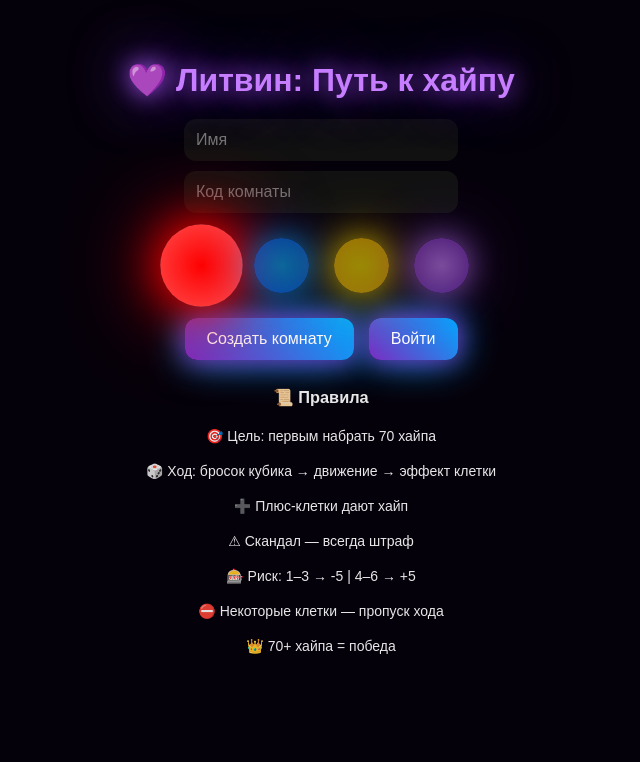
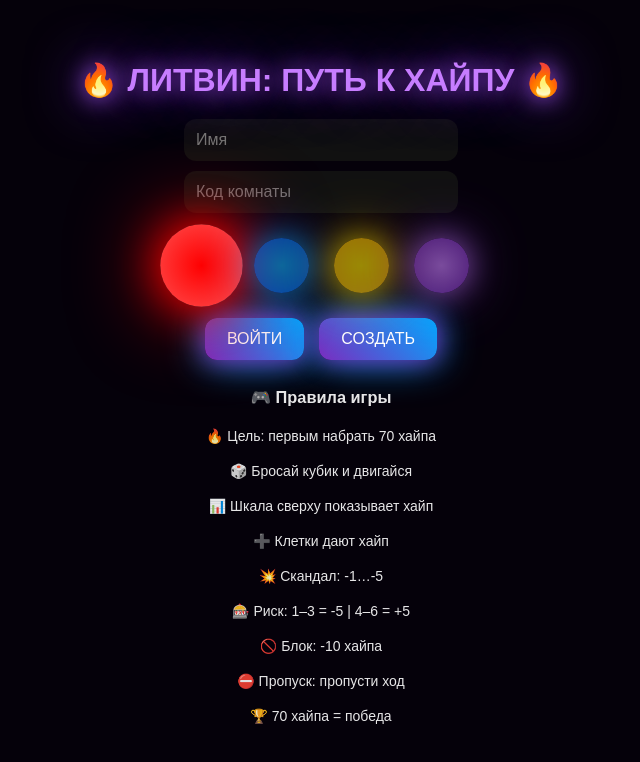
Before and after one commit to pupinupi/Litgame, a website: page public/index.html in a window 1280 px wide. Shown: the whole page, without its empty margins (319-959 px from the left). Drawn offline with nearby package versions, Linux system fonts and the light colour scheme; no server answers.

Commit message:
Update index.html

```diff
--- a/public/index.html
+++ b/public/index.html
@@ -2,19 +2,19 @@
 <html>
 <head>
 <meta charset="UTF-8">
-<title>Игра</title>
+<title>Литвин</title>
 <link rel="stylesheet" href="style.css">
 </head>
 <body>
 
 <div id="lobby">
 
-  <h1 class="title">💜 Литвин: Путь к хайпу</h1>
+  <h1 class="title">🔥 ЛИТВИН: ПУТЬ К ХАЙПУ 🔥</h1>
 
   <input id="name" placeholder="Имя">
   <input id="roomInput" placeholder="Код комнаты">
 
-  <!-- ЯРКИЕ ФИШКИ -->
+  <!-- ФИШКИ -->
   <div id="skins">
     <div class="skin red selected" onclick="selectSkin('red', this)"></div>
     <div class="skin blue" onclick="selectSkin('blue', this)"></div>
@@ -23,45 +23,31 @@
   </div>
 
   <div class="buttons">
-    <button onclick="createRoom()">Создать комнату</button>
-    <button onclick="joinRoom()">Войти</button>
+    <button onclick="joinRoom()">ВОЙТИ</button>
+    <button onclick="createRoom()">СОЗДАТЬ</button>
   </div>
 
-  <!-- СПИСОК ИГРОКОВ -->
+  <div id="roomCodeDisplay"></div>
   <div id="playersList"></div>
 
   <button id="startBtn" onclick="startGame()">🚀 НАЧАТЬ</button>
 
   <div id="rules">
-    <h3>📜 Правила</h3>
-    <p>🎯 Цель: первым набрать 70 хайпа</p>
-    <p>🎲 Ход: бросок кубика → движение → эффект клетки</p>
-    <p>➕ Плюс-клетки дают хайп</p>
-    <p>⚠ Скандал — всегда штраф</p>
-    <p>🎰 Риск: 1–3 → -5 | 4–6 → +5</p>
-    <p>⛔ Некоторые клетки — пропуск хода</p>
-    <p>👑 70+ хайпа = победа</p>
+    <h3>🎮 Правила игры</h3>
+    <p>🔥 Цель: первым набрать 70 хайпа</p>
+    <p>🎲 Бросай кубик и двигайся</p>
+    <p>📊 Шкала сверху показывает хайп</p>
+    <p>➕ Клетки дают хайп</p>
+    <p>💥 Скандал: -1…-5</p>
+    <p>🎰 Риск: 1–3 = -5 | 4–6 = +5</p>
+    <p>🚫 Блок: -10 хайпа</p>
+    <p>⛔ Пропуск: пропусти ход</p>
+    <p>🏆 70 хайпа = победа</p>
   </div>
 
 </div>
 
-<div id="game" class="hidden">
-  <img src="board.jpg" id="board">
-  <div id="tokens"></div>
-
-  <div id="topUI">
-    <div id="turn"></div>
-    <div id="hypeBar"><div id="hypeFill"></div></div>
-    <div id="hype"></div>
-  </div>
-
-  <div id="bottomUI">
-    <button onclick="roll()">🎲 БРОСИТЬ</button>
-    <div id="dice"></div>
-  </div>
-</div>
-
-<div id="modal" class="hidden"></div>
+<div id="game" class="hidden"></div>
 
 <script src="/socket.io/socket.io.js"></script>
 <script src="app.js"></script>
```
